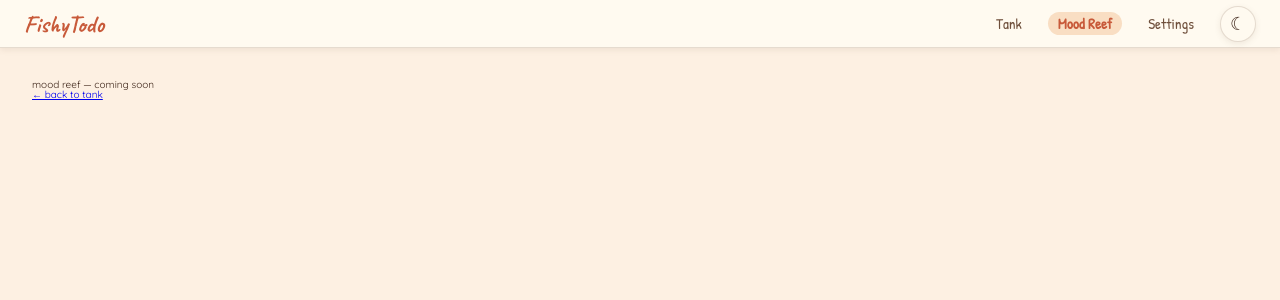
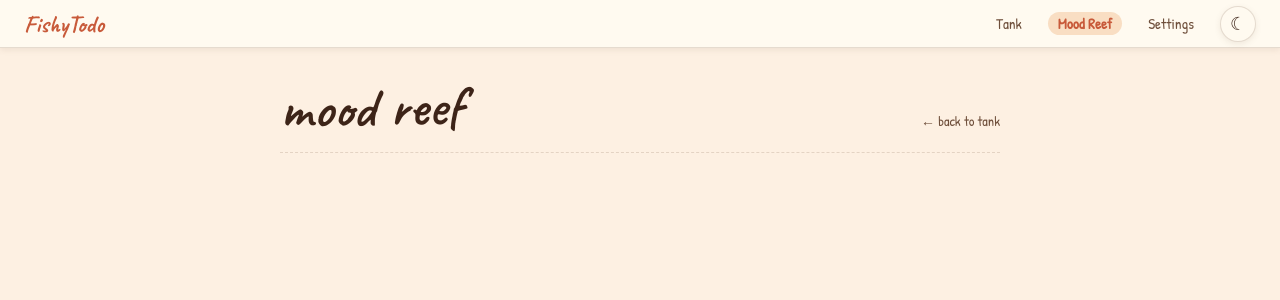
Before and after one commit to PatriciaMoraru/FishyTodo, a React (Vite) app: page /mood in a window 1280 px wide. Shown: the top 300 px of the page. Built offline with nearby package versions, Linux system fonts and the light colour scheme.

Commit message:
feat: add MoodReef page header and back to tank link

```diff
--- a/src/components/MoodReefView.css
+++ b/src/components/MoodReefView.css
@@ -1,6 +1,52 @@
 /* ── mood reef page ──────────────────────────────── */
 .mood-reef {
-  padding: 3.2rem;
+  height: 100%;
   overflow-y: auto;
-  height: 100%;
+  background: var(--paper);
 }
+
+.mood-reef-inner {
+  max-width: 80rem;
+  margin: 0 auto;
+  padding: 3.2rem 4rem;
+}
+
+/* ── header ──────────────────────────────────────── */
+.mood-reef-header {
+  display: flex;
+  align-items: baseline;
+  justify-content: space-between;
+  margin-bottom: 2.8rem;
+  padding-bottom: 1.6rem;
+  border-bottom: 1.5px dashed var(--line);
+}
+
+.mood-reef-title {
+  font-family: 'Caveat', cursive;
+  font-size: clamp(3.6rem, 6vw, 5.6rem);
+  font-weight: 600;
+  color: var(--ink);
+  line-height: 1;
+  transform: rotate(-1deg);
+  display: inline-block;
+}
+
+.mood-reef-back {
+  font-family: 'Patrick Hand', cursive;
+  font-size: 1.4rem;
+  color: var(--ink-soft);
+  text-decoration: none;
+  white-space: nowrap;
+  transition: color 0.15s;
+}
+
+.mood-reef-back:hover {
+  color: var(--ink);
+}
+
+/* ── responsive ──────────────────────────────────── */
+@media (max-width: 600px) {
+  .mood-reef-inner {
+    padding: 2rem 1.6rem;
+  }
+}
--- a/src/components/MoodReefView.jsx
+++ b/src/components/MoodReefView.jsx
@@ -4,8 +4,16 @@ import './MoodReefView.css'
 export default function MoodReefView() {
   return (
     <div className="mood-reef screen">
-      <p>mood reef — coming soon</p>
-      <Link to="/tank" className="mood-reef-back">← back to tank</Link>
+      <div className="mood-reef-inner">
+
+        <header className="mood-reef-header">
+          <h1 className="mood-reef-title">mood reef</h1>
+          <Link to="/tank" className="mood-reef-back" aria-label="Back to tank">
+            ← back to tank
+          </Link>
+        </header>
+
+      </div>
     </div>
   )
 }
```
